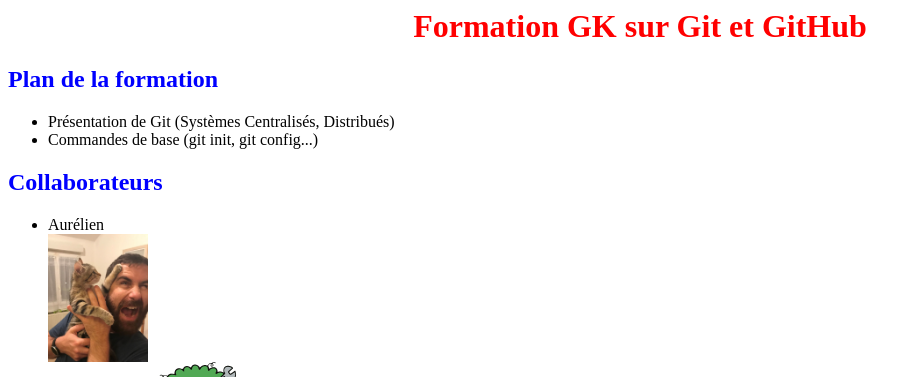
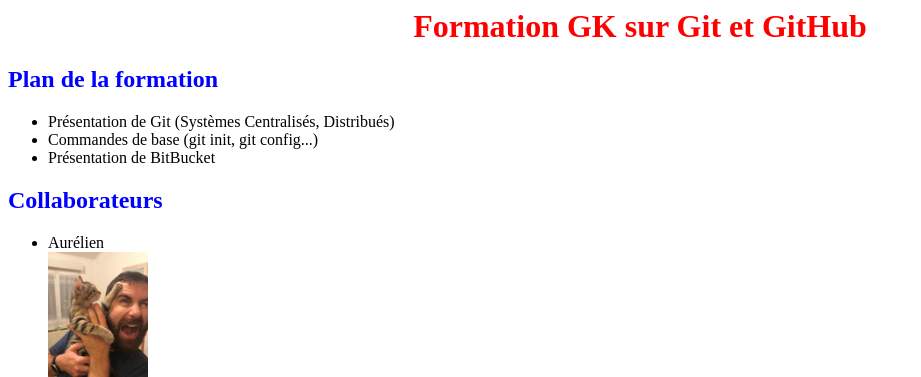
Before and after one commit to SoloDeMeilo/teamwinner, a plain HTML site: page index.html in a window 1280 px wide. Shown: the top 377 px of the page, without its empty margins (0-921 px from the left). Drawn offline with Linux system fonts and the light colour scheme.

Commit message:
try to push sur bitbuscket

```diff
--- a/index.html
+++ b/index.html
@@ -13,6 +13,7 @@
 <ul>
 <li>Présentation de Git (Systèmes Centralisés, Distribués)</li>
 <li>Commandes de base (git init, git config...)</li>
+<li>Présentation de BitBucket</li>
 </ul>
 
 
```
